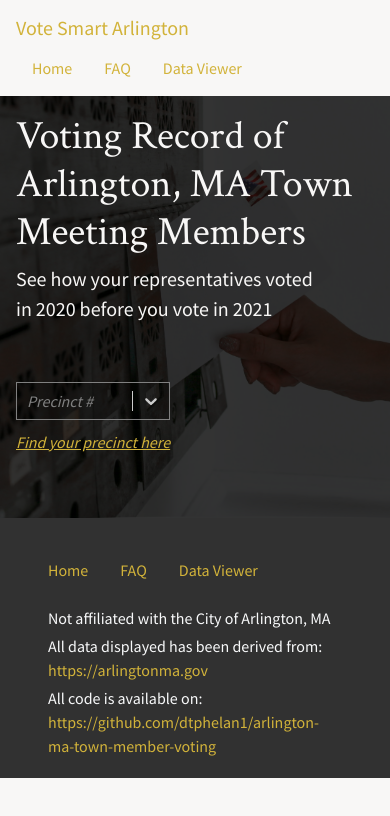
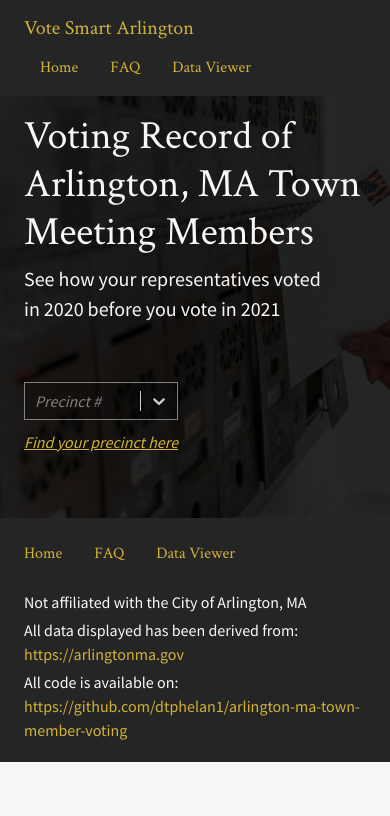
Before and after one commit to Dtphelan1/arlington-ma-town-member-voting, a React (Create React App) app in the folder front-end/: page /#/ in a window 390 px wide. Shown: the top 816 px of the page. Built offline with nearby package versions, Linux system fonts and the light colour scheme.

Commit message:
Improved responsive styles; better margins on header and footer

```diff
--- a/front-end/src/components/AppFooter.js
+++ b/front-end/src/components/AppFooter.js
@@ -20,7 +20,7 @@ const footerCopy = {
 
 function AppFooter({ routes }) {
   return (
-    <footer className="pl-5 pr-5 pt-3 pb-3">
+    <footer className="app-lr-padding">
       <nav className="nav text-dark">
         {routes.map(route => (
           <NavLink key={route.name} exact={route.exact} className="nav-link" activeClassName="active" to={route.path}>
--- a/front-end/src/components/AppHeader.js
+++ b/front-end/src/components/AppHeader.js
@@ -1,9 +1,10 @@
 import React from 'react';
 import { NavLink } from 'react-router-dom';
+import '../styles/appHeader.scss';
 
 function AppHeader({ routes }) {
   return (
-    <header className="navbar">
+    <header className="navbar app-lr-padding">
       <NavLink className="navbar-brand" to={routes.find(r => r.path === '/').path}>
         Vote Smart Arlington
       </NavLink>
--- a/front-end/src/components/Splash.js
+++ b/front-end/src/components/Splash.js
@@ -4,7 +4,7 @@ import PrecinctSelect from './PrecinctSelect';
 function Splash({ homeCopy, options, setPrecinct }) {
   return (
     <section id="homepage-splash">
-      <div id="splash-content" className="d-flex p-xl-5 p-lg-5 p-3">
+      <div id="splash-content" className="d-flex app-lr-padding pt-lg-5 pt-3 pb-lg-5 pb-3">
         <div className="pt-md-5 pt-sm-3 pt-0 w-100">
           <h1 className="mb-2 mb-md-5">{homeCopy.title}</h1>
           <p className="mb-0 mb-sm-2 mb-md-5">{homeCopy.subtitle}</p>
--- a/front-end/src/styles/_variables.scss
+++ b/front-end/src/styles/_variables.scss
@@ -1,4 +1,5 @@
 // Exploring Colors
+$dark-transparent: rgba(0, 0, 0, 0.85);
 $linen: hsl(33, 15%, 97%);
 $arl-red: #691214;
 $arl-gold: #d2b33a;
--- /dev/null
+++ b/front-end/src/styles/appHeader.scss
@@ -0,0 +1,6 @@
+@import '_variables.scss';
+
+header {
+  background: $dark-transparent;
+  font-family: $headings-font-family;
+}
--- a/front-end/src/styles/default.scss
+++ b/front-end/src/styles/default.scss
@@ -3,3 +3,15 @@
 a {
   color: $primary;
 }
+
+.app-lr-padding {
+  padding-left: 1.5rem;
+  padding-right: 1.5rem;
+}
+
+@media only screen and (min-width: 920px) {
+  .app-lr-padding {
+    padding-left: 3rem;
+    padding-right: 3rem;
+  }
+}
--- a/front-end/src/styles/footer.scss
+++ b/front-end/src/styles/footer.scss
@@ -1,9 +1,12 @@
 @import '_variables.scss';
 
 footer {
-  background: rgba(0, 0, 0, 0.8);
-  nav {
-    padding: 1rem 0;
+  background: $dark-transparent;
+  padding: 1rem 0;
+
+  .nav {
+    font-family: $headings-font-family;
+    margin-bottom: 1rem;
     .nav-link {
       &:first-of-type {
         padding-left: 0;
--- a/front-end/src/styles/splash.scss
+++ b/front-end/src/styles/splash.scss
@@ -9,7 +9,7 @@
   #splash-content {
     width: 45vw;
     height: 100%;
-    background: rgba(0, 0, 0, 0.8);
+    background: $dark-transparent;
     color: $white;
     flex-direction: column;
     flex-wrap: wrap;
@@ -49,17 +49,3 @@
     }
   }
 }
-@media only screen and (max-width: 576px) {
-  #homepage-splash {
-    width: 100vw;
-    height: 50vh;
-    background-position: center;
-    #splash-content {
-      width: 100vw;
-      height: 50vh;
-      flex-direction: row;
-      flex-wrap: wrap;
-      justify-content: space-between;
-    }
-  }
-}
```
